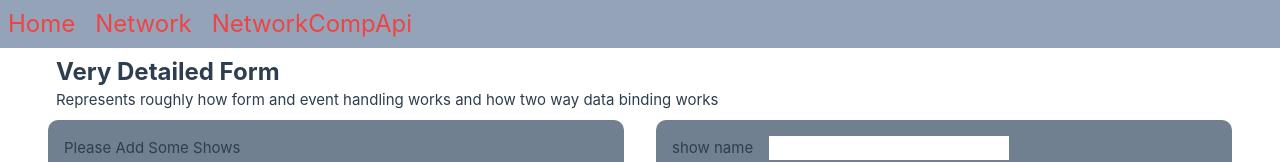
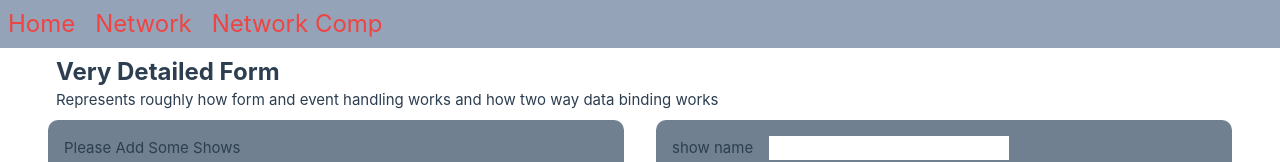
Before and after one commit to Kokosalah45/vue-detailed-form, a Vue app: page / in a window 1280 px wide. Shown: the top 162 px of the page. Built offline with nearby package versions, Linux system fonts and the light colour scheme.

Commit message:
added vue router instead of the previous mock

```diff
--- a/package.json
+++ b/package.json
@@ -13,7 +13,8 @@
   },
   "dependencies": {
     "shortid": "^2.2.16",
-    "vue": "^3.2.47"
+    "vue": "^3.2.47",
+    "vue-router": "4"
   },
   "devDependencies": {
     "@rushstack/eslint-patch": "^1.2.0",
--- a/src/App.vue
+++ b/src/App.vue
@@ -1,29 +1,8 @@
-<script lang="ts">
-import HomePage from '@/views/HomePage.vue'
-import NetworkPage from '@/views/NetworkPage.vue'
-import NetworkCompApiPage from './views/NetworkCompApiPage.vue'
-export default {
-  name: 'App',
-  components: {
-    HomePage,
-    NetworkPage,
-    NetworkCompApiPage
-  },
-  data: () => ({
-    mainDir: 'Home',
-    dirs: ['Home', 'Network', 'NetworkCompApi']
-  }),
-  computed: {
-    renderPage() {
-      return this.mainDir + 'Page'
-    }
-  },
-  methods: {
-    changeDir(dir: string) {
-      this.mainDir = dir
-    }
-  }
-}
+<script setup lang="ts">
+import { RouterLink, RouterView } from 'vue-router'
+import { routes } from './router'
+import { computed } from 'vue'
+const routeMeta = computed(() => routes.map(({ name, path }) => ({ path, name })))
 </script>
 
 <template>
@@ -31,19 +10,19 @@ export default {
     <header
       class="z-[999] left-0 flex gap-5 text-2xl fixed w-full bg-slate-400 top-0 text-red-500 p-2"
     >
-      <a
-        v-for="dir in dirs"
-        :class="`text-inherit cursor-pointer ${
-          dir === mainDir ? 'text-black' : null
-        } hover:bg-transparent`"
-        @click="changeDir(dir)"
-        :key="dir"
-        >{{ dir }}</a
+      <RouterLink
+        :to="path"
+        v-for="{ name, path } in routeMeta"
+        :class="`text-inherit cursor-pointer capitalize  hover:bg-transparent`"
+        :key="name"
+        >{{ name }}</RouterLink
       >
     </header>
     <Suspense>
-      <component :is="renderPage" />
-      <template #fallback> ...loading </template>
+      <RouterView />
+      <template #fallback>
+        <p>...loading</p>
+      </template>
     </Suspense>
   </div>
 </template>
--- a/src/main.ts
+++ b/src/main.ts
@@ -1,5 +1,14 @@
 import { createApp } from 'vue'
 import App from './App.vue'
+import { createRouter, createWebHistory } from 'vue-router'
+import { routes } from './router'
 import './style.css'
+const router = createRouter({
+  // 4. Provide the history implementation to use. We are using the hash history for simplicity here.
+  history: createWebHistory(),
+  routes // short for `routes: routes`
+})
 
-createApp(App).mount('#app')
+const app = createApp(App)
+app.use(router)
+app.mount('#app')
--- /dev/null
+++ b/src/router.ts
@@ -0,0 +1,9 @@
+import HomePage from '@/views/HomePage.vue'
+import NetworkPage from '@/views/NetworkPage.vue'
+import NetworkCompApiPage from './views/NetworkCompApiPage.vue'
+
+export const routes = [
+  { path: '/', name: 'home', component: HomePage },
+  { path: '/network', name: 'network', component: NetworkPage },
+  { path: '/network-comp-api', name: 'network comp', component: NetworkCompApiPage }
+]
```
Also changed, not shown: 1 other file (tests, documents, lock files or other folders).
